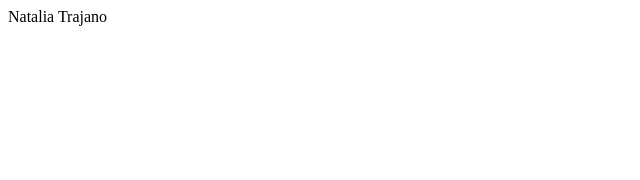
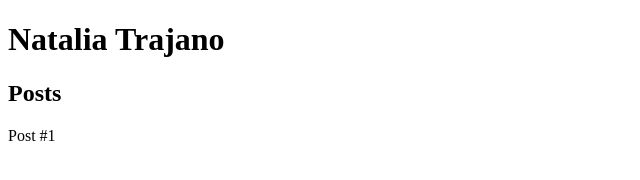
Before and after one commit to NataliaTrajano/bootcamp-html-dio, a plain HTML site: page index-introducao-a-criacao-de-websites-com-HTML5-e-CSS3.html in a window 1280 px wide. Shown: the whole page, without its empty margins (0-640 px from the left). Drawn offline with Linux system fonts and the light colour scheme.

Commit message:
Aula Semântica - Parte 2

```diff
--- a/index-introducao-a-criacao-de-websites-com-HTML5-e-CSS3.html
+++ b/index-introducao-a-criacao-de-websites-com-HTML5-e-CSS3.html
@@ -1,10 +1,23 @@
 <!DOCTYPE html>
 <html>
 <head>
-<meta charset="UTF-8">
-<title> Natalia Trajano </title>
+     <meta charset="UTF-8">
+     <title> Natalia Trajano </title>
 </head>
 <body>
-Natalia Trajano
+   <header>
+     <h1>Natalia Trajano</h1>
+   </header>
+   <section>
+     <header>
+       <h2>Posts</h2>
+     </header>
+      <article>
+        <header>
+          <h23>Post #1</h3>
+        </header>
+      </article>
+   </section>
+   <footer></footer>
 </body>
 </html>
```
